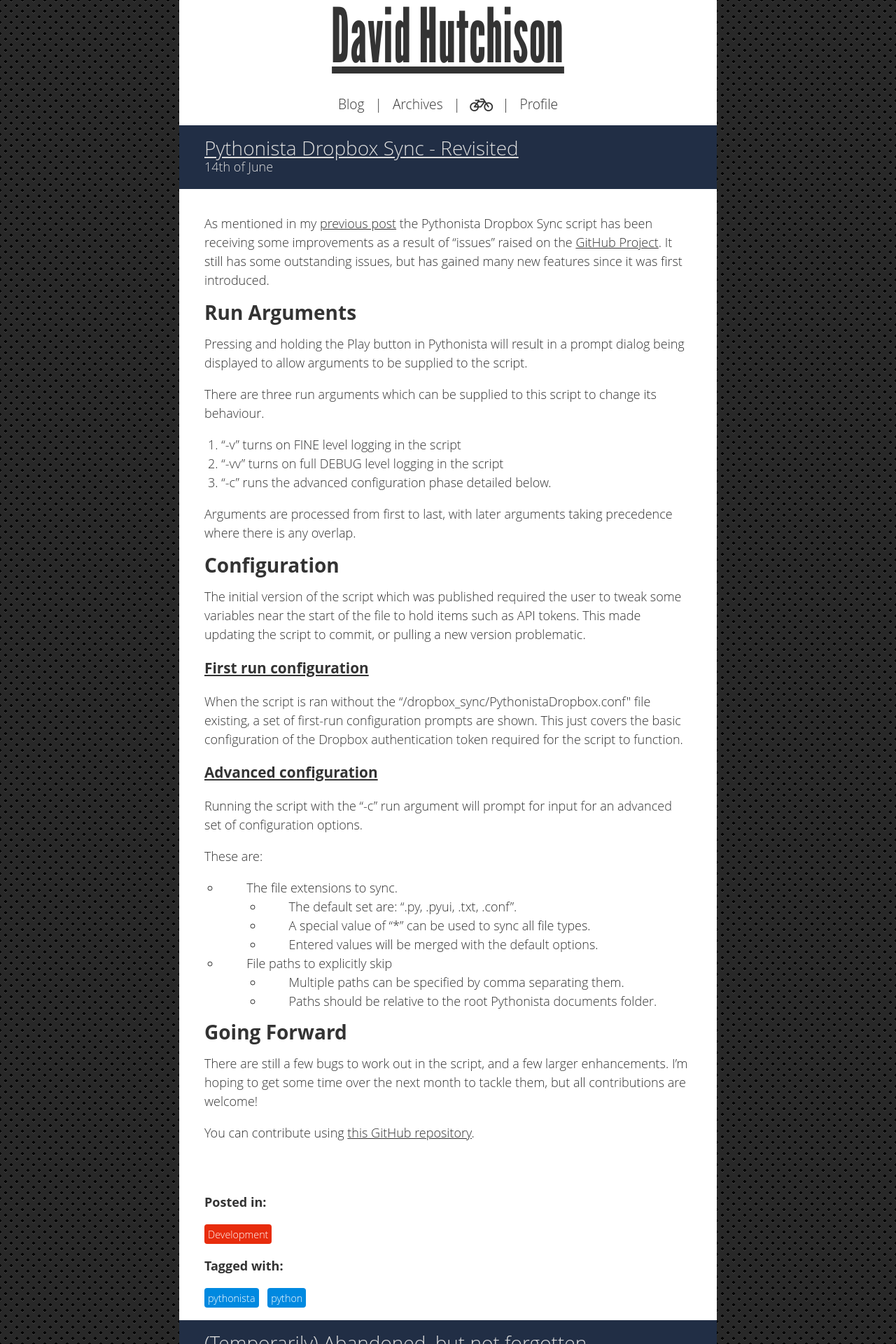
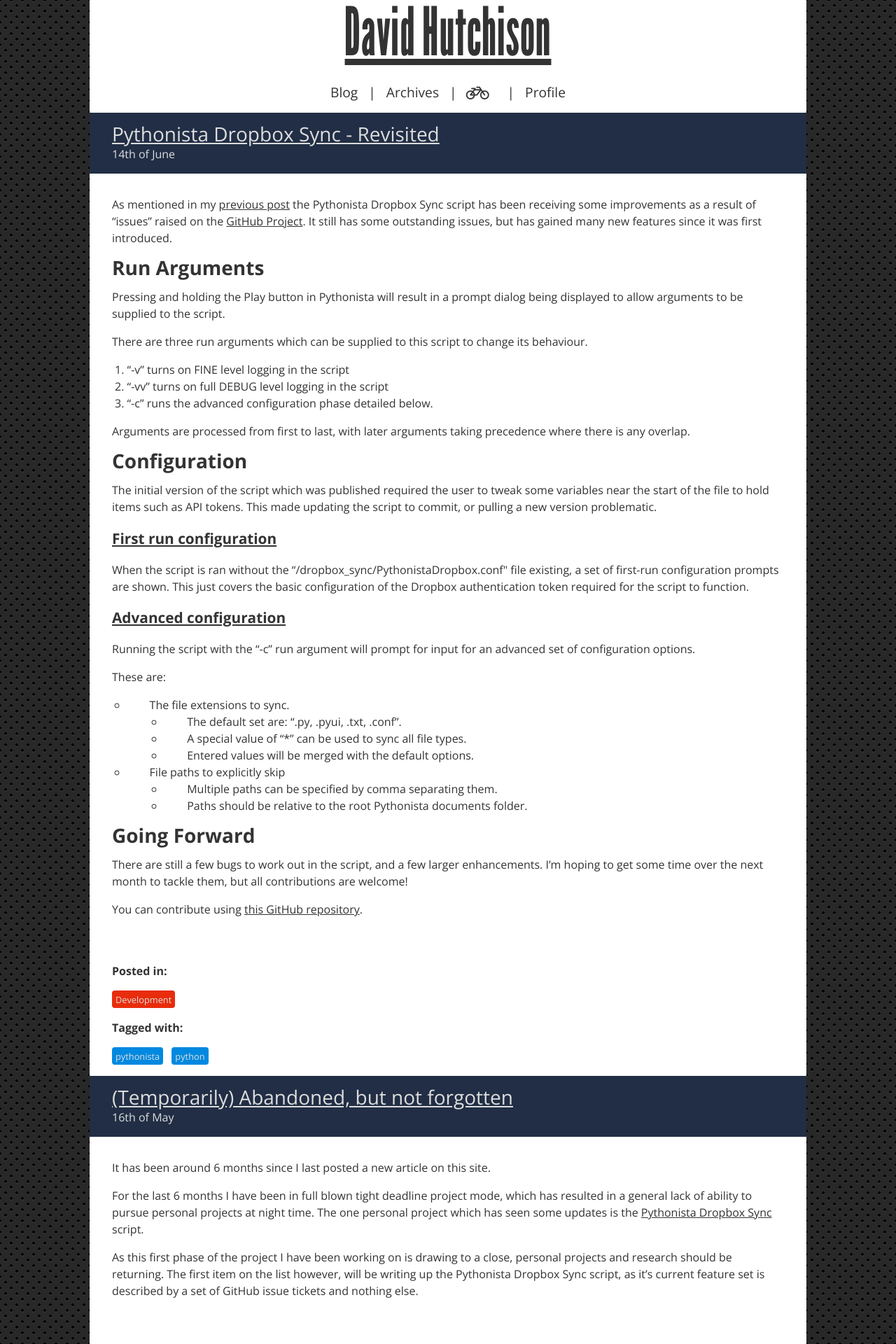
Before and after one commit to dhutchison/dhutchison.github.io, a Jekyll site: the page built from index.html, in a window 1280 px wide. Shown: the top 1920 px of the page at 70% size. Built offline with Jekyll 4.4.1, drawn with Linux system fonts in a browser that asks for light colours; nearby versions of some CDN libraries; library files that are not in the unit come from our copies; the list of posts is cut into pages by our own code.

Commit message:
Switch to sass generated css. Removed usage of compress layout as a temp measure.

```diff
--- a/_layouts/main.html
+++ b/_layouts/main.html
@@ -1,5 +1,5 @@
 ---
-layout: compress
+notlayout: compress
 ---
 <!DOCTYPE html>
 <html>
@@ -13,7 +13,9 @@ layout: compress
         <link rel="shortcut icon" href="favicon.ico"/>
 
         <!-- CSS -->
-        <link rel="stylesheet" href="/assets/css/combined.min.css">
+        <link rel="stylesheet" href="/css/main.css">
+        <!--<link rel="stylesheet" href="/assets/css/combined.min.css">-->
+
 
         {% if page.headIncludes %}
         <!-- other includes from pages -->
```
